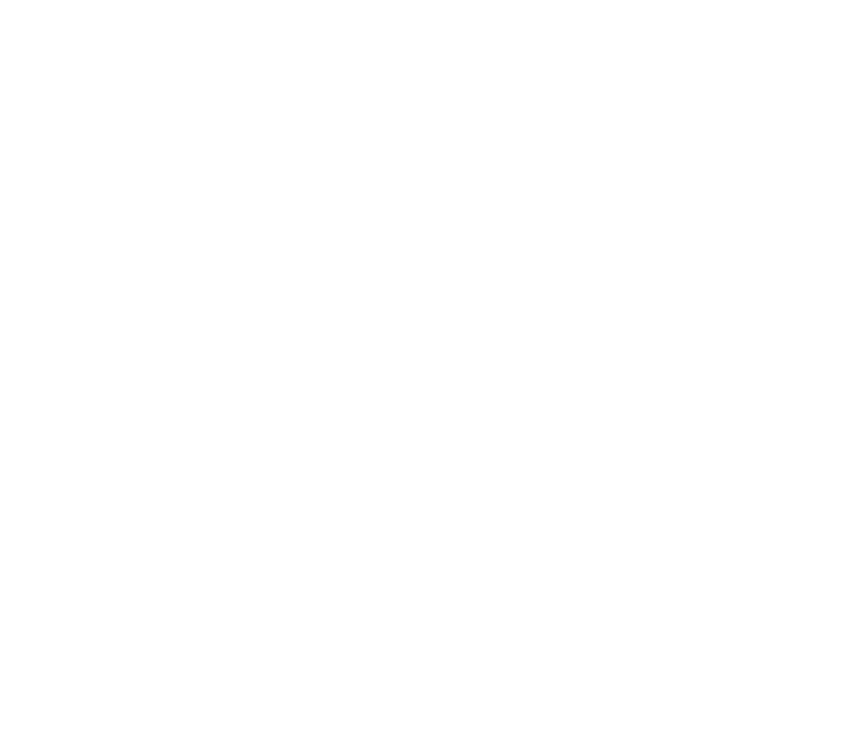
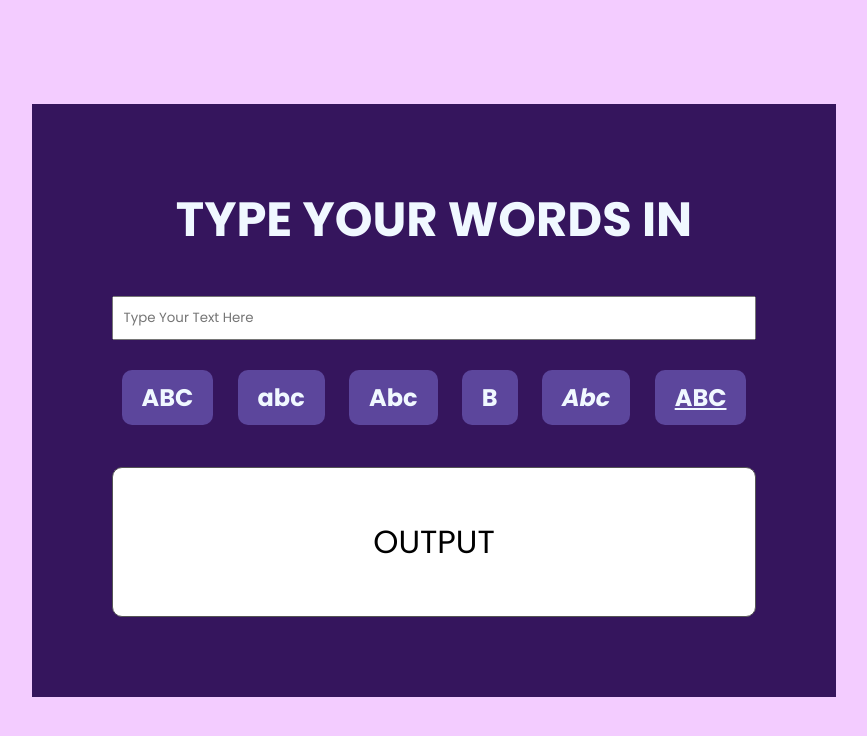
Before and after one commit to ImcalledIshita/textformatter, a plain HTML site: page index.html in a window 1280 px wide. Shown: the whole page, without its empty margins (206-1073 px from the left). Drawn offline with Linux system fonts and the light colour scheme.

Commit message:
Adding HTML and CSS

```diff
--- a/index.html
+++ b/index.html
@@ -4,8 +4,28 @@
     <meta charset="UTF-8">
     <meta name="viewport" content="width=device-width, initial-scale=1.0">
     <title>Text Formatter</title>
+    <link rel="stylesheet" href="styles.css">
+    <link rel="preconnect" href="https://fonts.googleapis.com">
+    <link rel="preconnect" href="https://fonts.gstatic.com" crossorigin>
+    <link href="https://fonts.googleapis.com/css2?family=Poppins:ital,wght@0,100;0,200;0,300;0,400;0,500;0,700;1,300;1,400;1,700&display=swap" rel="stylesheet">
 </head>
 <body>
-
+    <title>Format<span>Ease</span></title>
+    <div class="container">
+        <div class="input-container">
+            <h2>TYPE YOUR WORDS IN</h2>
+            <input type="text" id="input-field" placeholder="Type Your Text Here">
+        </div>
+        <div class="btns-container">
+            <button class="btn uppercase">ABC</button>
+            <button class="btn lowercase">abc</button>
+            <button class="btn capitalize">Abc</button>
+            <button class="btn bold"><strong>B</strong></button>
+            <button class="btn italics"><i>Abc</i></button>
+            <button class="btn underline"><u>ABC</u></button>
+        </div>
+        <p class="output-field">OUTPUT</p>
+    </div>
+    <script src="script.js"></script>
 </body>
 </html>
--- a/styles.css
+++ b/styles.css
@@ -0,0 +1,80 @@
+*
+{
+    padding: 0;
+    margin: 0;
+    box-sizing: border-box;
+    font-family: 'Poppins', sans-serif;
+}
+
+body
+{
+    height: 100vh;
+    display: flex;
+    justify-content: center;
+    align-items: center;
+    text-align: center;
+    background-color: #F3CCFF;
+}
+
+title
+{
+    position: absolute;
+    top: 10px;
+    left: 10px;
+    color: #624F82;
+}
+
+span
+{
+    color: #3F3B6C;
+}
+
+.container
+{
+    padding: 5rem;
+    background-color: #35155D;
+}
+
+.container h2
+{
+    color: aliceblue;
+    font-size: 3rem;
+    margin-bottom: 40px;
+}
+
+.input-container input
+{
+    width: 100%;
+    padding: 10px;
+    margin-bottom: 20px;
+    outline: none;
+}
+
+button
+{
+    padding: 10px 20px;
+    margin: 10px;
+    cursor: pointer;
+    color: aliceblue;
+    background-color: #5C469C;
+    font-size: 1.5rem;
+    font-weight: bold;
+    border: none;
+    border-radius: 10px;
+}
+
+p
+{
+    background-color: #fff;
+    color: #000;
+    font-size: 2rem;
+    margin-top: 2rem;
+    padding: 10px;
+    height: 150px;
+    width: 100%;
+    border: 1px solid #555;
+    border-radius: 10px;
+    display: flex;
+    justify-content: center;
+    align-items: center;
+}
```
